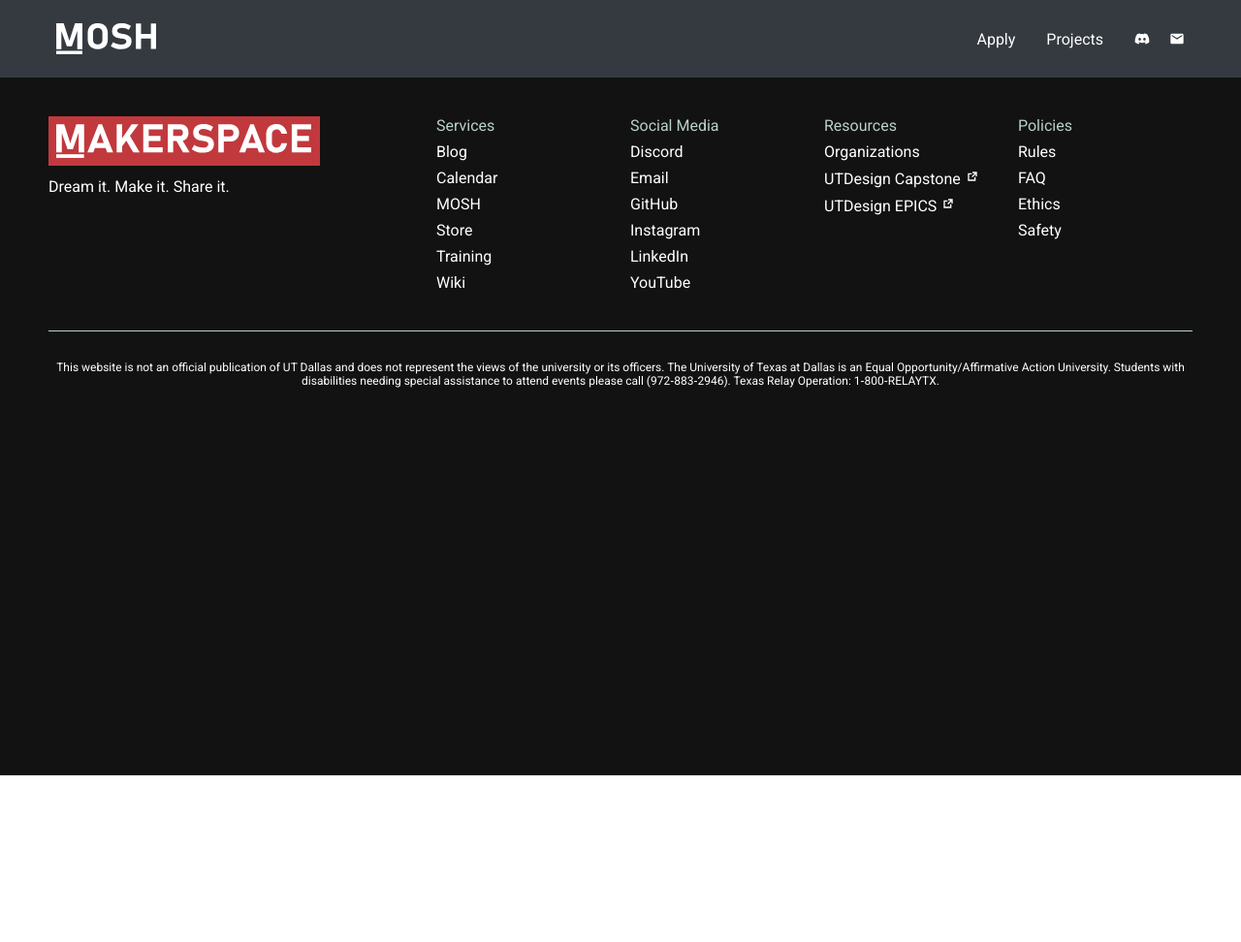
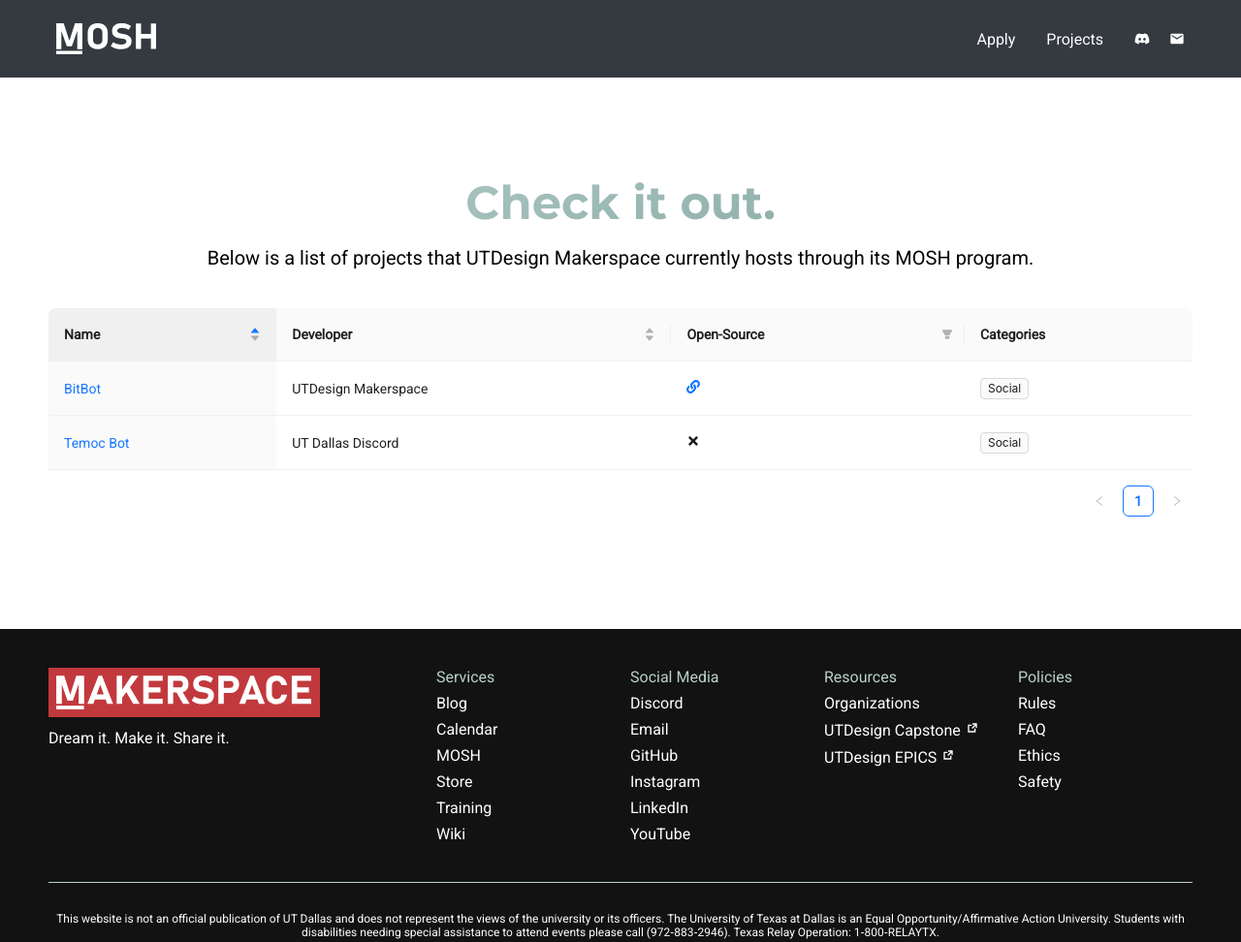
Before and after one commit to utdesign-makerspace/MOSH-Website, a Gatsby site: page /projects in a window 1280 px wide. Shown: the whole page at 97% size. Before the commit the page ends 800 px from the top, so only its background shows below. Built offline with nearby package versions, Linux system fonts and the light colour scheme; Gatsby itself is replaced by a stand-in of ours.

Commit message:
Create projects table

```diff
--- a/src/components/navbar/index.tsx
+++ b/src/components/navbar/index.tsx
@@ -1,5 +1,5 @@
 import React from "react";
-import { FaBars, FaDiscord, FaInstagram, FaYoutube } from "react-icons/fa";
+import { FaBars, FaDiscord } from "react-icons/fa";
 import { MdEmail } from "react-icons/md";
 import {
   Nav,
@@ -14,7 +14,6 @@
   NavLogoImg,
 } from "./elements";
 import MoshLogo from "../../images/mosh.svg";
-import { PageProps } from "gatsby";
 
 interface NavbarInterface {
   toggle: () => void;
--- /dev/null
+++ b/src/components/projectstable.tsx
@@ -0,0 +1,94 @@
+import React from "react";
+import { Table, Tag } from "antd";
+import type { ColumnsType } from "antd/es/table";
+import { FaLink, FaTimes } from "react-icons/fa";
+
+interface ProjectType {
+  name: string;
+  developer: string;
+  repo: string;
+  link: string;
+  categories: string[];
+}
+
+const columns: ColumnsType<ProjectType> = [
+  {
+    title: "Name",
+    dataIndex: "name",
+    key: "name",
+    render: (i, { link, repo }) =>
+      link ? (
+        <a href={link} target="_blank">
+          {i}
+        </a>
+      ) : repo ? (
+        <a href={repo} target="_blank">
+          {i}
+        </a>
+      ) : (
+        i
+      ),
+    sorter: (a, b) => a.name.localeCompare(b.name),
+    defaultSortOrder: "ascend",
+  },
+  {
+    title: "Developer",
+    dataIndex: "developer",
+    key: "developer",
+    sorter: (a, b) => a.name.localeCompare(b.name),
+  },
+  {
+    title: "Open-Source",
+    dataIndex: "repo",
+    key: "repo",
+    render: (i) =>
+      i ? (
+        <a href={i} target="_blank">
+          <FaLink />
+        </a>
+      ) : (
+        <FaTimes />
+      ),
+    filters: [
+      { text: "Yes", value: true },
+      { text: "No", value: false },
+    ],
+    onFilter: (value, record) =>
+      value ? record.repo.length > 0 : record.repo.length === 0,
+    filterMultiple: false,
+  },
+  {
+    title: "Categories",
+    key: "categories",
+    dataIndex: "categories",
+    render: (_, { categories }) => (
+      <>
+        {categories.map((tag) => {
+          return <Tag key={tag}>{tag}</Tag>;
+        })}
+      </>
+    ),
+  },
+];
+
+const data: ProjectType[] = [
+  {
+    name: "BitBot",
+    developer: "UTDesign Makerspace",
+    repo: "https://github.com/utdesign-makerspace/BitBot",
+    link: "https://wiki.utd.ms/bitbot",
+    categories: ["Social"],
+  },
+  {
+    name: "Temoc Bot",
+    developer: "UT Dallas Discord",
+    repo: "",
+    link: "https://utdallasdiscord.com/",
+    categories: ["Social"],
+  },
+];
+
+const ProjectsTable: React.FC = () => (
+  <Table columns={columns} dataSource={data} />
+);
+export default ProjectsTable;
--- a/src/components/sidebar/index.tsx
+++ b/src/components/sidebar/index.tsx
@@ -10,7 +10,7 @@
   SidebarSocials,
   Social,
 } from "./elements";
-import { FaDiscord, FaInstagram, FaYoutube } from "react-icons/fa";
+import { FaDiscord } from "react-icons/fa";
 import { MdEmail } from "react-icons/md";
 
 interface SidebarInterface {
--- a/src/pages/projects.tsx
+++ b/src/pages/projects.tsx
@@ -4,15 +4,14 @@
 
 import { ConfigProvider, Button, Divider, Space } from "antd";
 import { MoshTitle, MoshSubtitle, MoshHeader } from "../components/text";
-import { IndexContent, IndexSection, IndexText } from "../components/index";
 import Navbar from "../components/navbar";
 import Sidebar from "../components/sidebar";
 
 import "./style.css";
-import IndexImage from "../components/indeximage";
 import Footer from "../components/footer";
+import ProjectsTable from "../components/projectstable";
 
-const IndexPage: React.FC<PageProps> = () => {
+const ProjectsPage: React.FC<PageProps> = () => {
   const [isOpen, setIsOpen] = useState(false);
 
   const toggle = () => {
@@ -29,13 +28,45 @@
     >
       <Navbar toggle={toggle} transparent={false} />
       <Sidebar isOpen={isOpen} toggle={toggle} />
+      <div
+        style={{
+          padding: "var(--section-padding) 40px",
+          maxWidth: "var(--page-width)",
+          // center everything horizontally
+          margin: "0 auto",
+        }}
+      >
+        <div
+          style={{
+            maxWidth: "calc(var(--page-width) - 200px)",
+            textAlign: "center",
+            margin: "0 auto",
+          }}
+        >
+          <MoshHeader>Check it out.</MoshHeader>
+          <MoshSubtitle>
+            Below is a list of projects that UTDesign Makerspace currently hosts
+            through its MOSH program.
+          </MoshSubtitle>
+        </div>
+        <div style={{ paddingBottom: "40px" }} />
+        <ConfigProvider
+          theme={{
+            token: {
+              colorPrimary: "#1677ff",
+            },
+          }}
+        >
+          <ProjectsTable />
+        </ConfigProvider>
+      </div>
       <Footer />
     </ConfigProvider>
   );
 };
 
-export default IndexPage;
+export default ProjectsPage;
 
 export const Head: HeadFC = () => (
-  <title>Makerspace Open-Source Software</title>
+  <title>Projects - Makerspace Open-Source Software</title>
 );
--- a/src/pages/style.css
+++ b/src/pages/style.css
@@ -10,3 +10,18 @@
   margin: 0;
   padding: 0;
 }
+
+::-webkit-scrollbar {
+  width: 1em;
+}
+
+::-webkit-scrollbar-track {
+  background-color: #181818;
+}
+
+::-webkit-scrollbar-thumb {
+  background-color: #aaaaaa;
+  border: 4px solid transparent;
+  border-radius: 100vw;
+  background-clip: content-box;
+}
```
